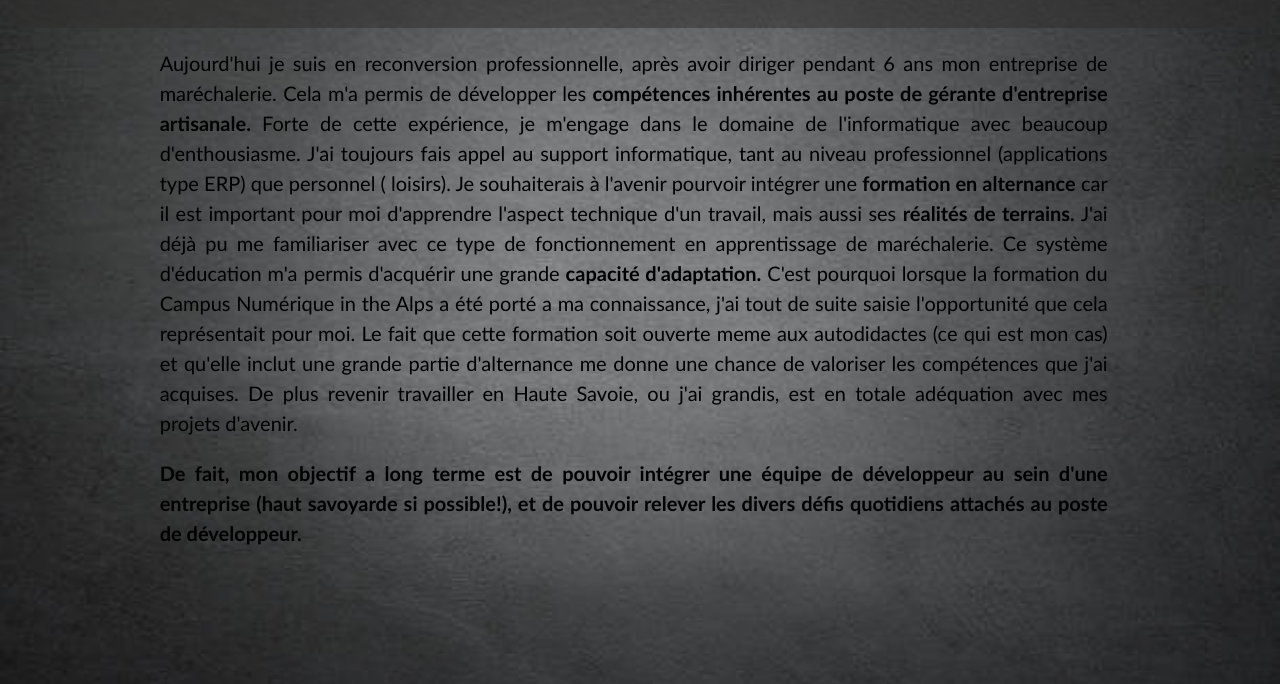
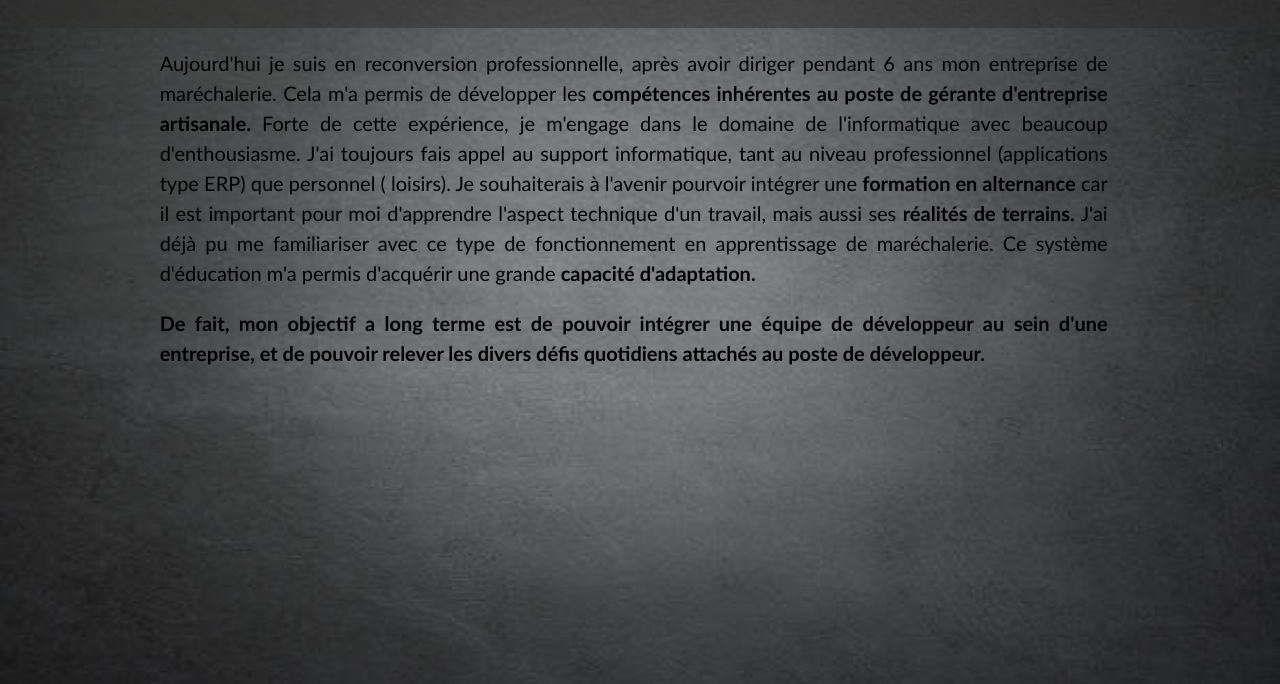
Before and after one commit to RoxaneRossetto/WebCV, a plain HTML site: page motivations.html in a window 1280 px wide. Shown: the part 116-800 px from the top of the page. Drawn offline with Linux system fonts and the light colour scheme.

Commit message:
modification motivations

```diff
--- a/motivations.html
+++ b/motivations.html
@@ -16,9 +16,8 @@
             <article id="artmotiv">
             <p>Aujourd'hui je suis en reconversion professionnelle, après avoir diriger pendant 6 ans mon entreprise de maréchalerie. Cela m'a permis de développer les <b>compétences inhérentes au poste de gérante d'entreprise artisanale.</b>
                 Forte de cette expérience, je m'engage dans le domaine de l'informatique avec beaucoup d'enthousiasme. J'ai toujours fais appel au support informatique, tant au niveau professionnel (applications type ERP) que personnel ( loisirs).
-                Je souhaiterais à l'avenir pourvoir intégrer une <b>formation en alternance</b> car il est important pour moi d'apprendre l'aspect technique d'un travail, mais aussi ses <b>réalités de terrains.</b> J'ai déjà pu me familiariser avec ce type de fonctionnement en apprentissage de maréchalerie. Ce système d'éducation m'a permis d'acquérir une grande <b>capacité d'adaptation.</b> C'est pourquoi lorsque la formation du Campus Numérique in the Alps a été porté a ma connaissance, j'ai tout de suite saisie l'opportunité que cela représentait pour moi.
-                Le fait que cette formation soit ouverte meme aux autodidactes (ce qui est mon cas) et qu'elle inclut une grande partie d'alternance me donne une chance de valoriser les compétences que j'ai acquises. De plus revenir travailler en Haute Savoie, ou j'ai grandis, est en totale adéquation avec mes projets d'avenir.
-                <p id="conclusion"> De fait, mon objectif a long terme est de pouvoir intégrer une équipe de développeur au sein d'une entreprise (haut savoyarde si possible!), et de pouvoir relever les divers défis quotidiens attachés au poste de développeur.</p>
+                Je souhaiterais à l'avenir pourvoir intégrer une <b>formation en alternance</b> car il est important pour moi d'apprendre l'aspect technique d'un travail, mais aussi ses <b>réalités de terrains.</b> J'ai déjà pu me familiariser avec ce type de fonctionnement en apprentissage de maréchalerie. Ce système d'éducation m'a permis d'acquérir une grande <b>capacité d'adaptation.</b>
+                <p id="conclusion"> De fait, mon objectif a long terme est de pouvoir intégrer une équipe de développeur au sein d'une entreprise, et de pouvoir relever les divers défis quotidiens attachés au poste de développeur.</p>
             </p>
             </article>
         </div>
```
Also changed, not shown: index.html (+1 -1 lines), 1 other file.
